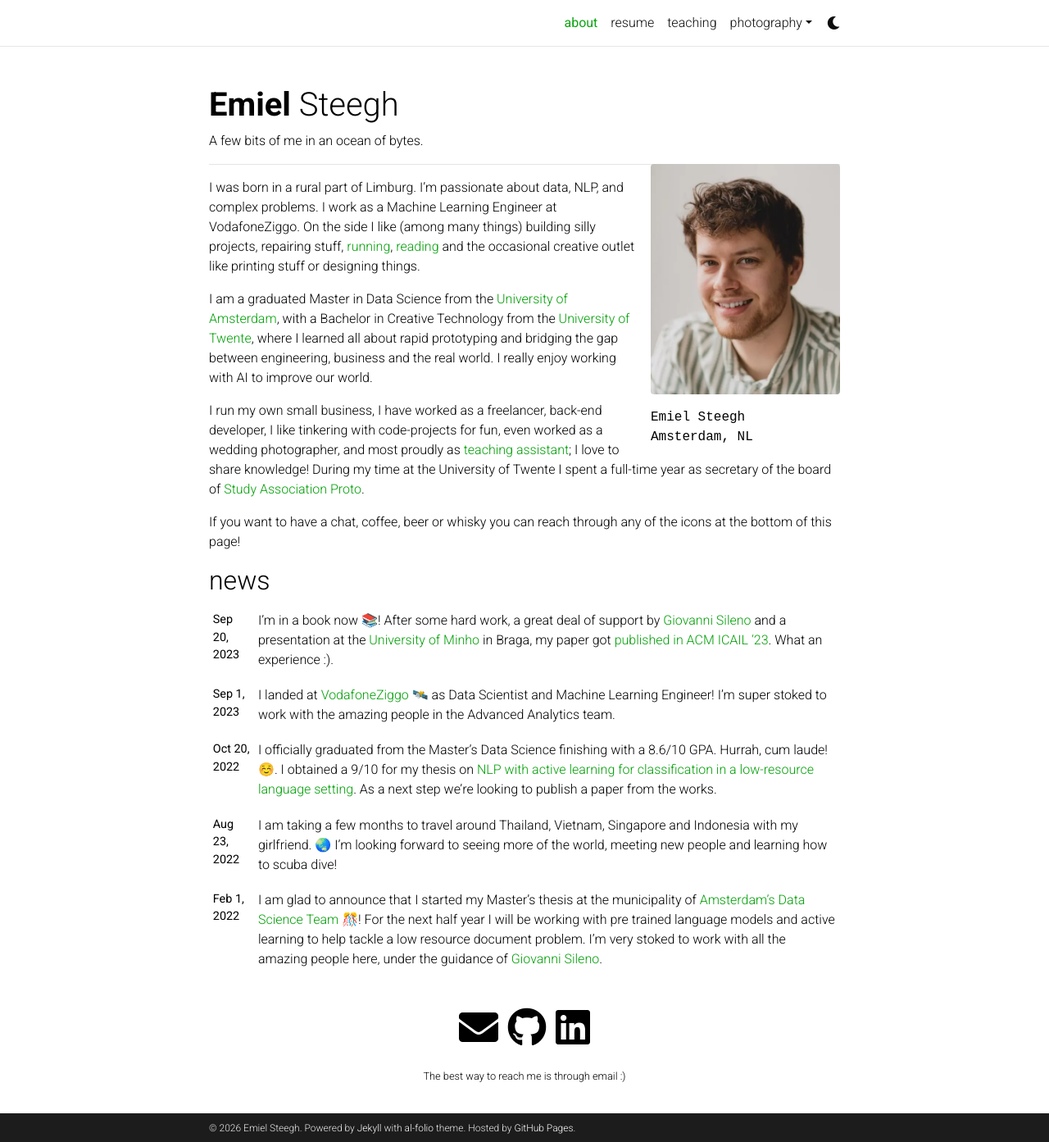
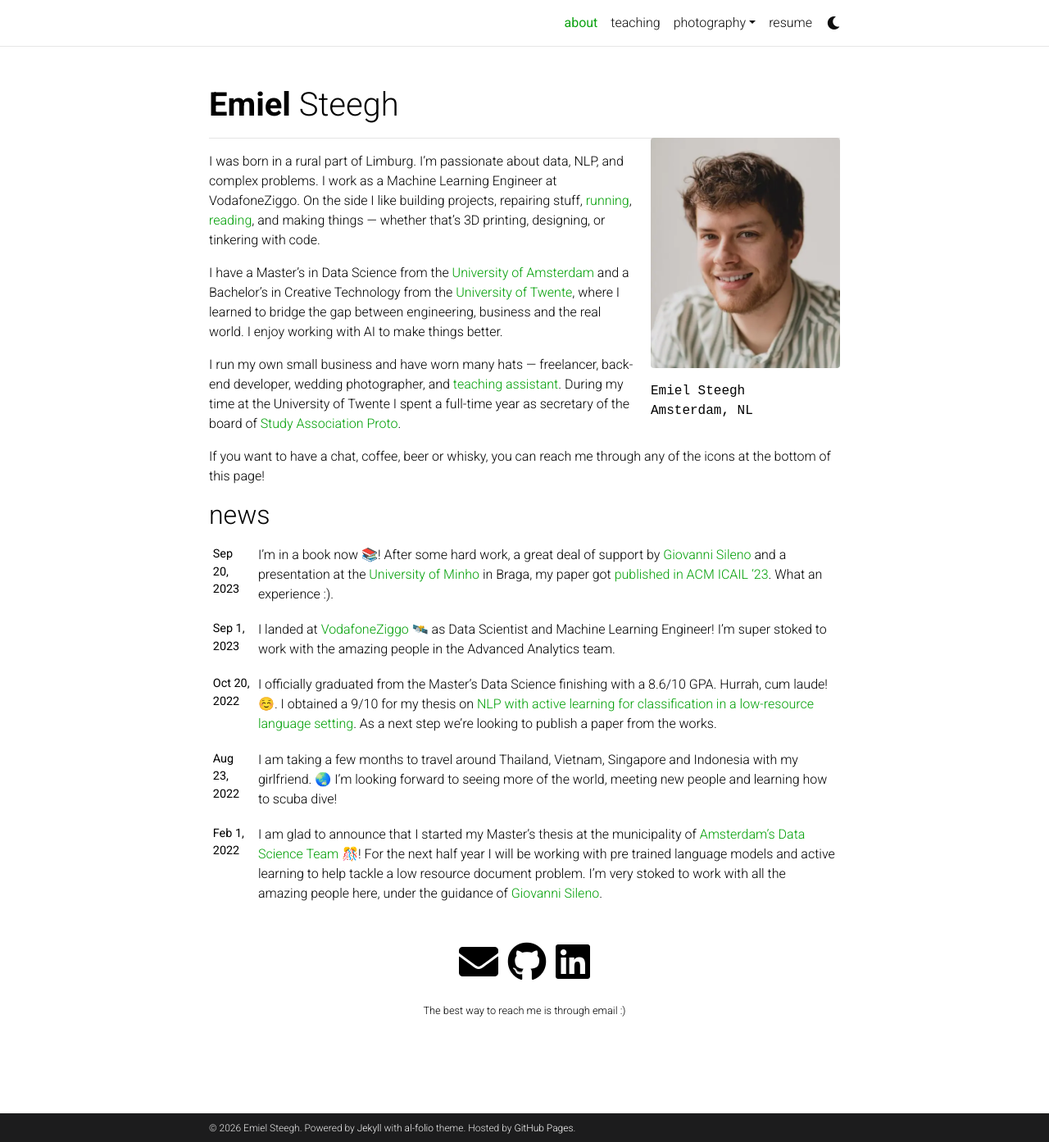
Before and after one commit to emielsteegh/emielsteegh.github.io, a Jekyll site: the page built from _pages/about.md, in a window 1280 px wide and 1393 px high. Shown: the whole window at 82% size. Built offline with Jekyll 4.4.1, drawn with Linux system fonts in a browser that asks for light colours; comment, search, counter and statistics services are not loaded; a style sheet for code colours, icons or effects is not loaded.

Commit message:
update website: clean up prose, remove dead links, switch domain to emiel.zip
- Remove photo.emielsteegh.com link (offline), keep Instagram in dropdown
- Tighten about page copy: less hedging, more confident tone
- Remove "a few bits of me in an ocean of bytes" tagline
- Remove resume from navbar
- Update CNAME and config to emiel.zip

https://claude.ai/code/session_01KXaJ3qmr6QQatay7d9p1FK

```diff
--- a/CNAME
+++ b/CNAME
@@ -1 +1 @@
-emielsteegh.com
+emiel.zip
--- a/_config.yml
+++ b/_config.yml
@@ -8,7 +8,7 @@ middle_name:
 last_name: Steegh
 email: hello@emielsteegh.com
 description: > # the ">" symbol means to ignore newlines until "footer_text:"
-  A few bits of home to Emiel in an ocean of bytes online.
+  Personal website of Emiel Steegh.
 footer_text: >
   Powered by <a href="https://jekyllrb.com/" target="_blank">Jekyll</a> with <a href="https://github.com/alshedivat/al-folio">al-folio</a> theme.
   Hosted by <a href="https://pages.github.com/" target="_blank">GitHub Pages</a>.
@@ -17,7 +17,7 @@ keywords: Emiel, Steegh, Data, Science, Photography, NLP  # add your own keyword
 lang: en # the language of your site (for example: en, fr, cn, ru, etc.)
 icon: 🧊️  # the emoji used as the favicon (alternatively, provide image name in /assets/img/)
 
-url: emielsteegh.com # the base hostname & protocol for your site
+url: emiel.zip # the base hostname & protocol for your site
 baseurl: # the subpath of your site, e.g. /blog/
 last_updated: false # set to true if you want to display last updated in the footer
 impressum_path:  # set to path to include impressum link in the footer, use the same path as permalink in a page, helps to conform with EU GDPR
--- a/_includes/header.html
+++ b/_includes/header.html
@@ -39,7 +39,7 @@
                 </li>
 
 <!--              {% assign ordered_pages = "resume, teaching, projects" | split: ", " %}-->
-              {% assign ordered_pages = "resume, teaching" | split: ", " %}
+              {% assign ordered_pages = "teaching" | split: ", " %}
 
               {% for pg in ordered_pages  %}
                 <li class="nav-item {% if page.title == pg %}active{% endif %}">
--- a/_pages/about.md
+++ b/_pages/about.md
@@ -2,7 +2,7 @@
 layout: about
 title: about
 permalink: /
-subtitle: A few bits of me in an ocean of bytes.
+subtitle:
 
 profile:
   align: right
@@ -21,11 +21,10 @@ social: true # includes social icons at the bottom of the page
 
 ---
 
-I was born in a rural part of Limburg. I'm passionate about data, NLP, and complex problems. I work as a Machine Learning Engineer at VodafoneZiggo. On the side I like (among many things) building silly projects, repairing stuff, [running](https://www.strava.com/athletes/62134196), [reading](https://www.goodreads.com/user/show/152849827-emiel) and the occasional creative outlet like printing stuff or designing things.
+I was born in a rural part of Limburg. I'm passionate about data, NLP, and complex problems. I work as a Machine Learning Engineer at VodafoneZiggo. On the side I like building projects, repairing stuff, [running](https://www.strava.com/athletes/62134196), [reading](https://www.goodreads.com/user/show/152849827-emiel), and making things — whether that's 3D printing, designing, or tinkering with code.
 
-I am a graduated Master in Data Science from the [University of Amsterdam](https://www.uva.nl/), with a Bachelor in Creative Technology from the [University of Twente](https://www.utwente.nl/), where I learned all about rapid prototyping and bridging the gap between engineering, business and the real world. I really enjoy working with AI to improve our world.
+I have a Master's in Data Science from the [University of Amsterdam](https://www.uva.nl/) and a Bachelor's in Creative Technology from the [University of Twente](https://www.utwente.nl/), where I learned to bridge the gap between engineering, business and the real world. I enjoy working with AI to make things better.
 
-I run my own small business, I have worked as a freelancer, back-end developer, I like tinkering with code-projects for fun, even worked as a wedding photographer, and most proudly as [teaching assistant](/teaching/); I love to share knowledge!
-During my time at the University of Twente I spent a full-time year as secretary of the board of [Study Association Proto](https://www.proto.utwente.nl/page/oldfarts#board8).
+I run my own small business and have worn many hats — freelancer, back-end developer, wedding photographer, and [teaching assistant](/teaching/). During my time at the University of Twente I spent a full-time year as secretary of the board of [Study Association Proto](https://www.proto.utwente.nl/page/oldfarts#board8).
 
-If you want to have a chat, coffee, beer or whisky you can reach through any of the icons at the bottom of this page!
+If you want to have a chat, coffee, beer or whisky, you can reach me through any of the icons at the bottom of this page!
```
Also changed, not shown: _pages/photo.md (+0 -3 lines).
